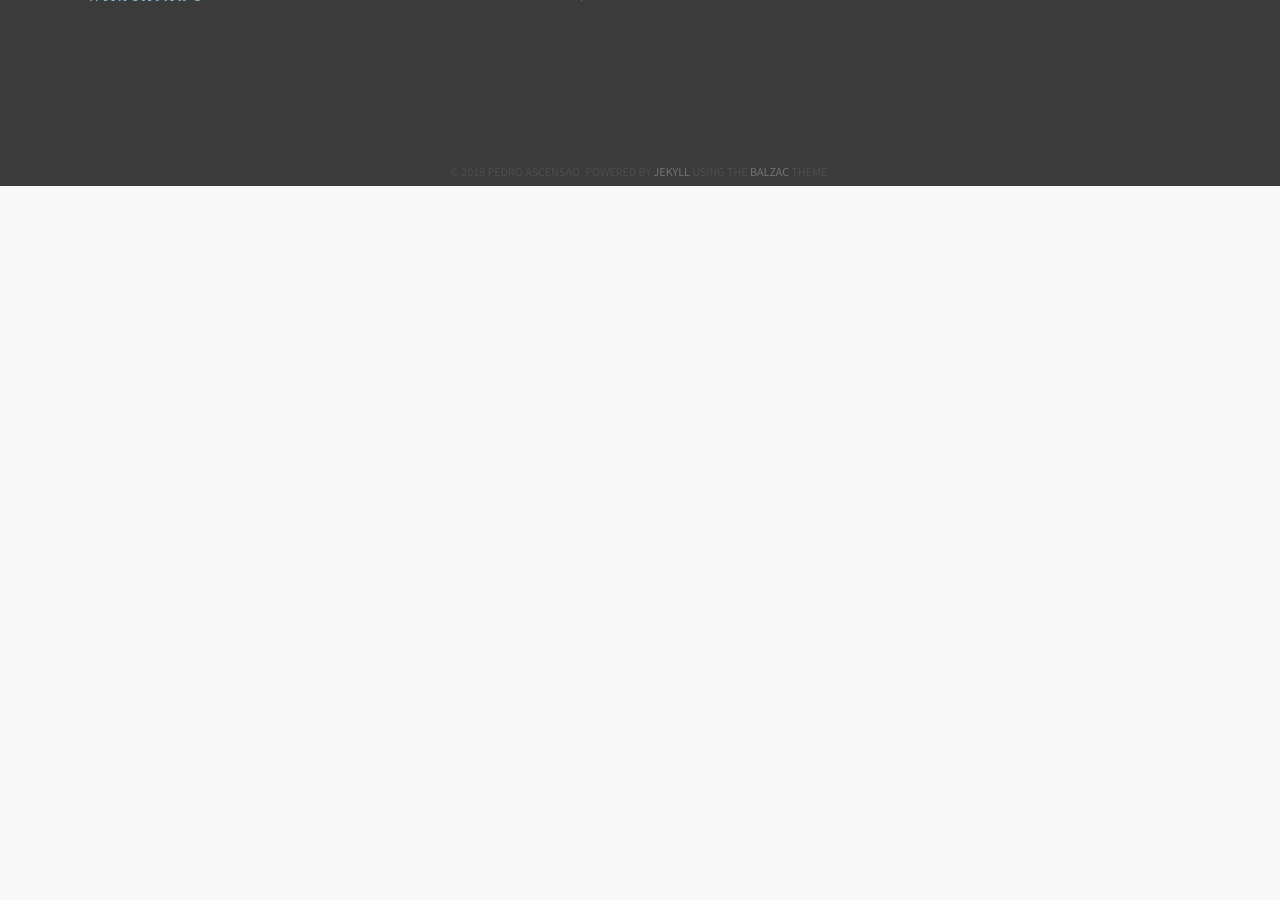
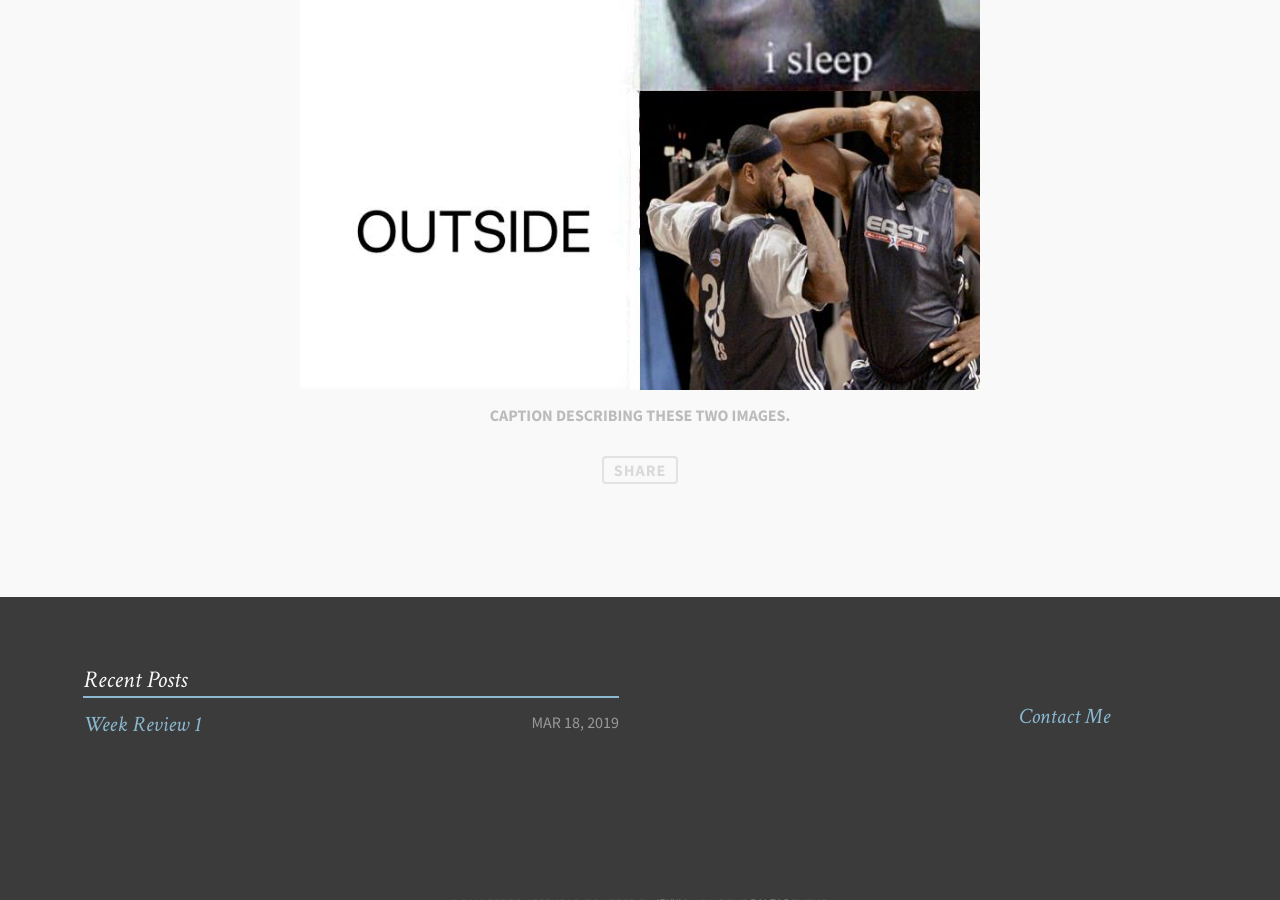
Before and after one commit to rafaascensao/rafaascensao.github.io, a Jekyll site: the page built from _posts/2019-03-18-week-review.md, in a window 1280 px wide and 900 px high, scrolled down 2043 px. Built offline with Jekyll 4.4.1, drawn with Linux system fonts in a browser that asks for light colours; comment, search, counter and statistics services are not loaded; before the commit the page ends 2229 px from its top, so only the background shows below that.

Commit message:
Added my review

```diff
--- a/_posts/2019-03-18-week-review.md
+++ b/_posts/2019-03-18-week-review.md
@@ -16,3 +16,8 @@ All Melody by [Nils Frahm](https://genius.com/artists/Nils-frahm) is *bla bla*
 
 ## Reviews
 ### Lil Belly
+
+<figure>
+	<img src="/images/post_images/shaq_outside_allmelody.jpg">
+	<figcaption>Caption describing these two images.</figcaption>
+</figure>
```
Also changed, not shown: playlists.md (+2 -0 lines), images/gatsby.jpg (deleted), images/money.jpg (deleted), images/money@2x.jpg (deleted), images/og_image.gif (deleted), images/og_image.png (deleted), images/post_images/shaq_outside_allmelody.jpg (added), images/soft-trees.jpg (deleted), images/sticker-mule.jpg (deleted), images/sticker-mule@2x.jpg (deleted), images/typewriter.jpg (deleted).
